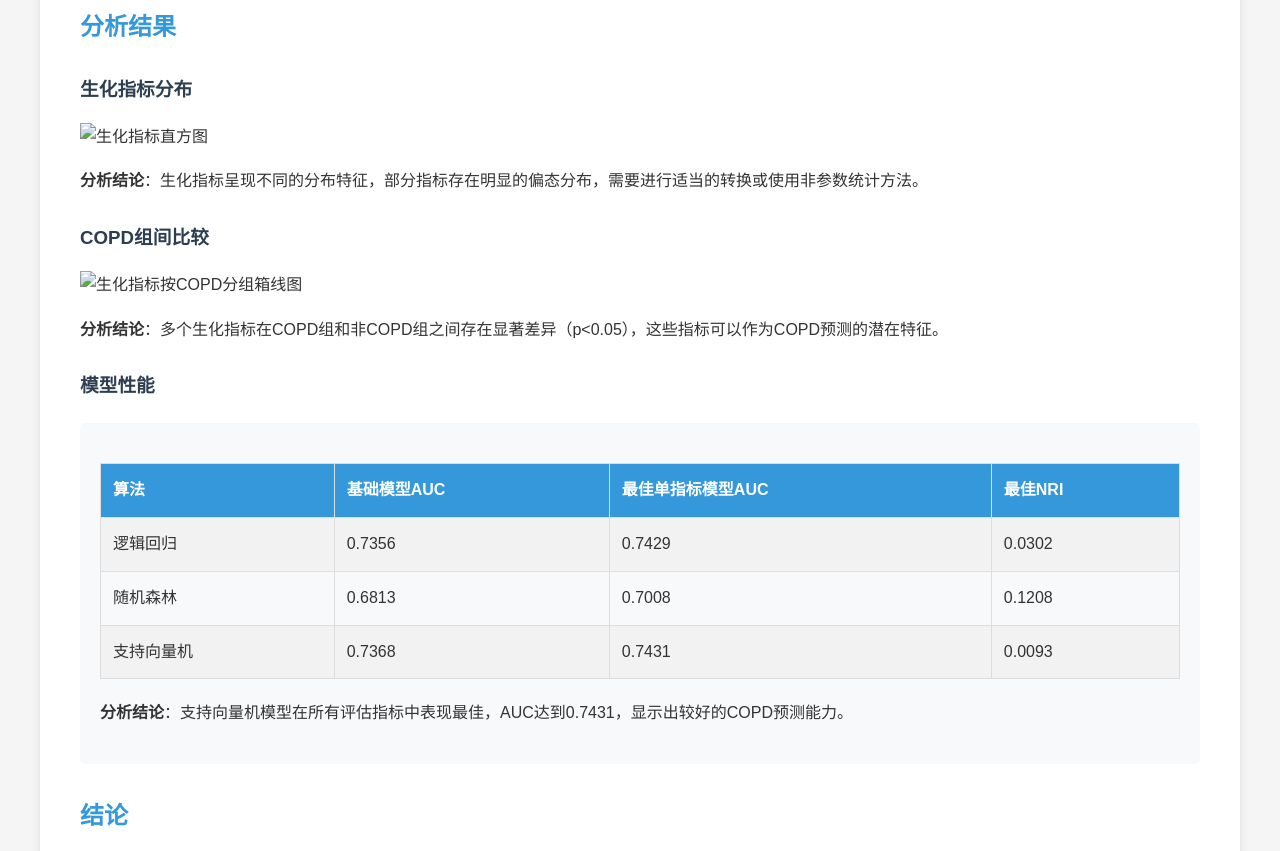
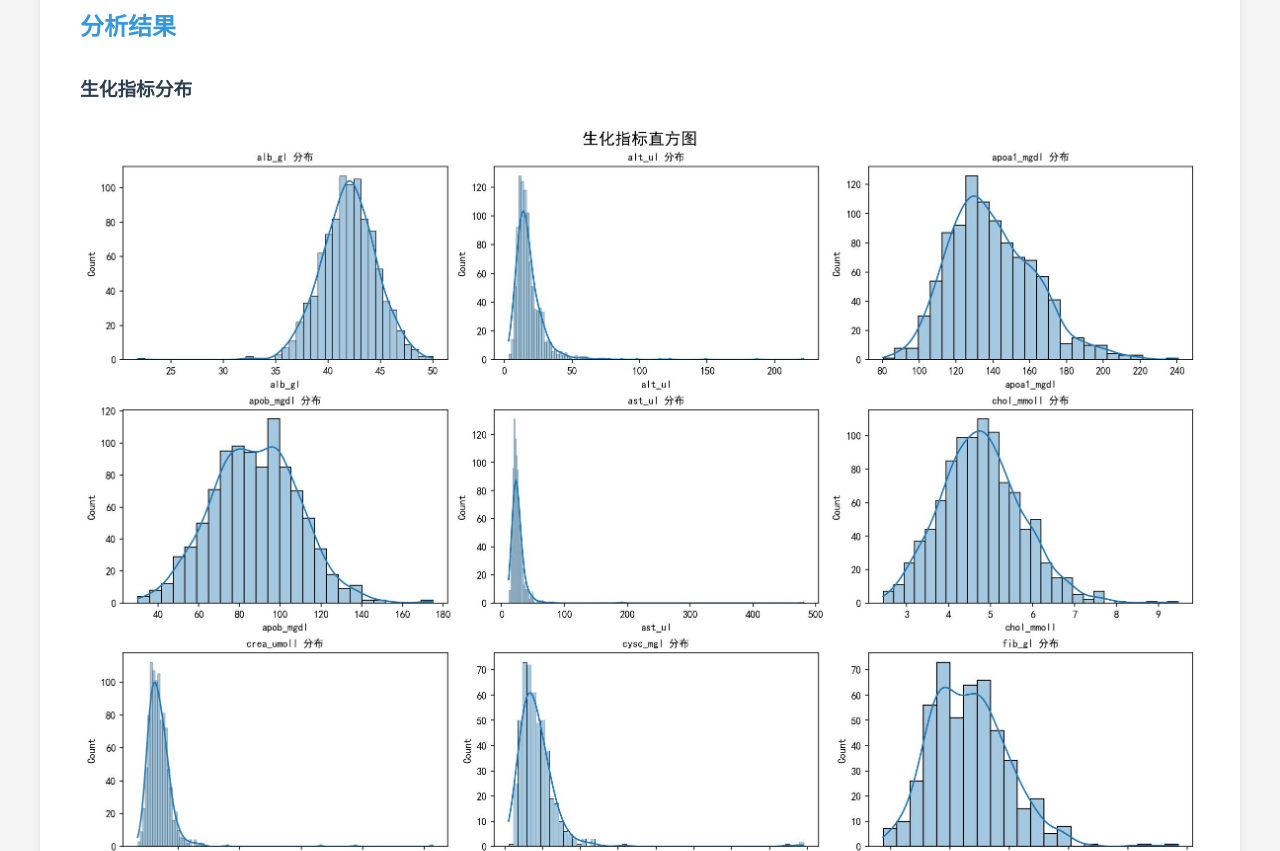
Before and after one commit to KeYalei/Finalreport, a plain HTML site: page index.html in a window 1280 px wide. Shown: the part 2380-3231 px from the top of the page. Drawn offline with Linux system fonts and the light colour scheme; the site is published under a folder, as on GitHub Pages, so addresses that start at the root find nothing.

Commit message:
Update index.html

```diff
--- a/index.html
+++ b/index.html
@@ -198,11 +198,11 @@ model_base, acc_base, rec_base, auc_base, y_prob_base, y_pred_base, y_prob_base_
         <h2>分析结果</h2>
 
         <h3>生化指标分布</h3>
-        <p><img src="/bio_indicators_histogram.jpeg" alt="生化指标直方图" style="max-width: 100%; height: auto;"></p>
+        <p><img src="bio_indicators_histogram.jpeg" alt="生化指标直方图" style="max-width: 100%; height: auto;"></p>
         <p><strong>分析结论</strong>：生化指标呈现不同的分布特征，部分指标存在明显的偏态分布，需要进行适当的转换或使用非参数统计方法。</p>
 
         <h3>COPD组间比较</h3>
-        <p><img src="/copd_bio_boxplot.jpeg" alt="生化指标按COPD分组箱线图" style="max-width: 100%; height: auto;"></p>
+        <p><img src="copd_bio_boxplot.jpeg" alt="生化指标按COPD分组箱线图" style="max-width: 100%; height: auto;"></p>
         <p><strong>分析结论</strong>：多个生化指标在COPD组和非COPD组之间存在显著差异（p<0.05），这些指标可以作为COPD预测的潜在特征。</p>
 
         <h3>模型性能</h3>
```
